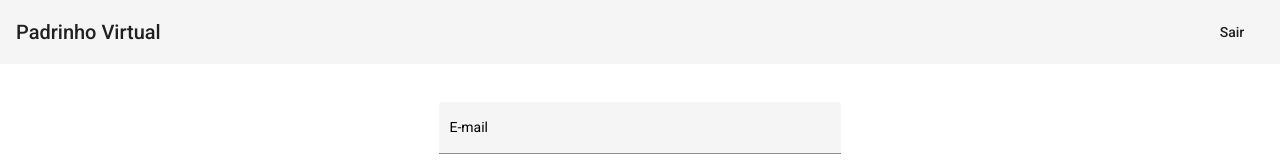
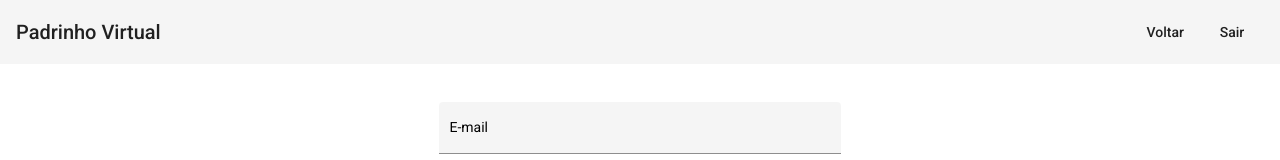
Before and after one commit to andersonmattos/padrinho-virtual, an Angular app: page / in a window 1280 px wide. Shown: the top 160 px of the page. Built offline with nearby package versions, Linux system fonts and the light colour scheme.

Commit message:
Ajustado toolbar com botao de voltar

```diff
--- a/package.json
+++ b/package.json
@@ -11,7 +11,7 @@
   "private": true,
   "dependencies": {
     "@angular/animations": "~13.3.0",
-    "@angular/cdk": "^13.3.6",
+    "@angular/cdk": "^13.3.7",
     "@angular/common": "~13.3.0",
     "@angular/compiler": "~13.3.0",
     "@angular/core": "~13.3.0",
--- a/src/app/app.component.css
+++ b/src/app/app.component.css
@@ -1,3 +1,4 @@
 .button-to-far-left {
     flex: 1 1 auto;
+    justify-content: space-between;
 }
--- a/src/app/app.component.html
+++ b/src/app/app.component.html
@@ -3,6 +3,7 @@
     <mat-toolbar>
         <span>Padrinho Virtual</span>
         <span class="button-to-far-left"></span>
+        <a mat-button href="/home">Voltar</a>
         <a mat-button href=" ">Sair</a>
     </mat-toolbar>
 </div>
```
Also changed, not shown: 1 other file (tests, documents, lock files or other folders).
